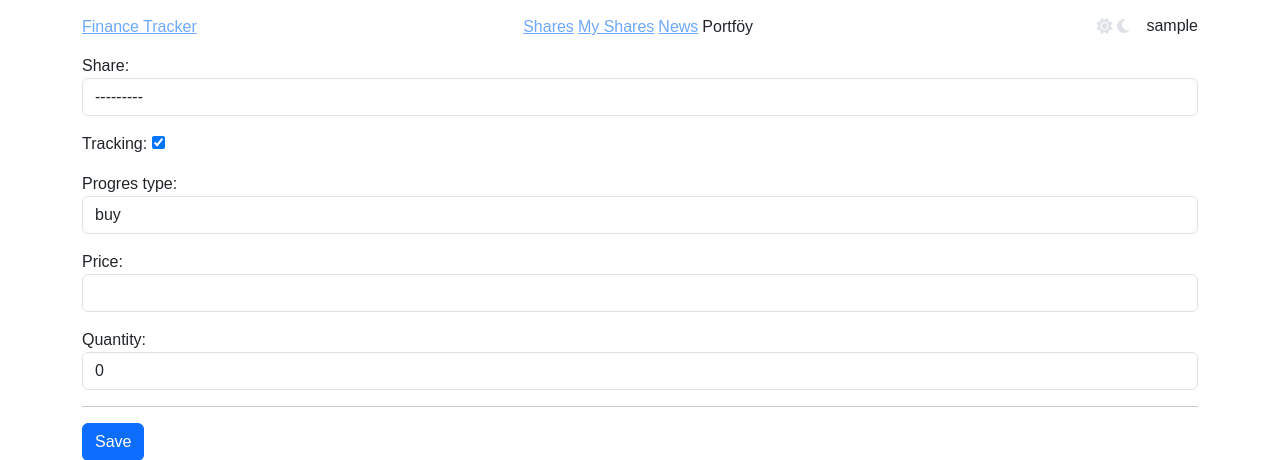
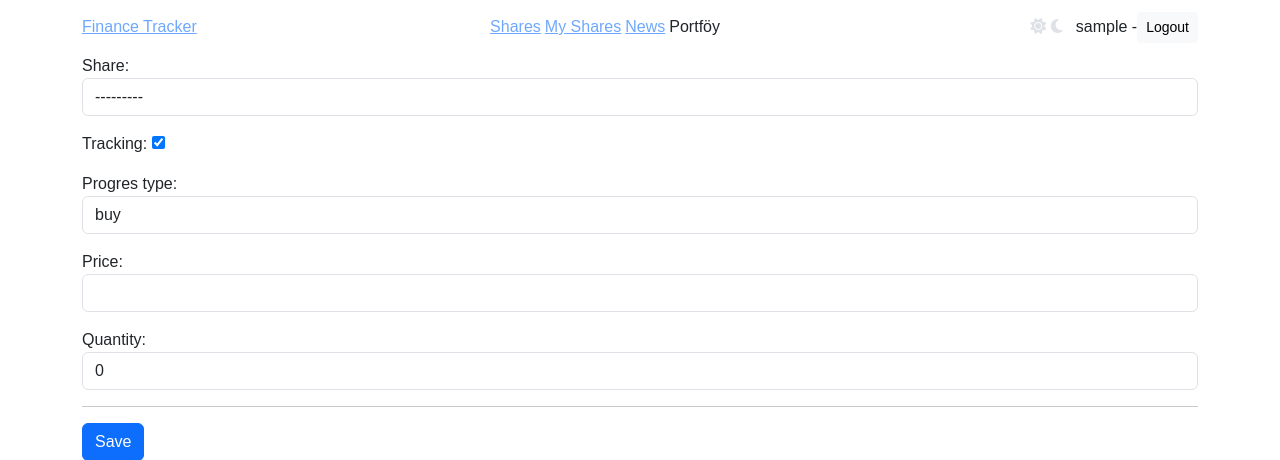
Before and after one commit to auto-finance-manager/API, a Django app: page /add in a window 1280 px wide. Shown: the top 460 px of the page. Run offline with Django 5.2, Linux system fonts and the light colour scheme; the visitor is signed in with stand-in values (Sample User, id 1); data that the repository does not hold is empty; some libraries are stand-ins or nearby versions; some web fonts are replaced.

Commit message:
add logout event

```diff
--- a/templates/base.html
+++ b/templates/base.html
@@ -40,13 +40,18 @@
         </ul>
       </nav>
     </article>
-    <article class="my-auto" style="min-width: max-content">
+    <article class="my-auto d-flex" style="min-width: max-content">
       <button class="btn rounded-circle">
           <span><i class="fa-solid fa-sun"></i></span>
           <span><i class="fa-solid fa-moon"></i></span>
         </button>
       {% if request.user.is_authenticated %}
-        {{ request.user.username }}
+        <div class="d-flex">
+        <span class="my-auto">{{ request.user.username }} -</span>
+        <form method="post" action="{% url 'user_logout' %}" class="my-auto">
+        <button class="btn btn-sm btn-light" type="submit">Logout</button>
+    </form>
+        </div>
         {% else %}
         <a>Login</a>
         <a>Register</a>
```
Also changed, not shown: user/views.py (+10 -0 lines).
